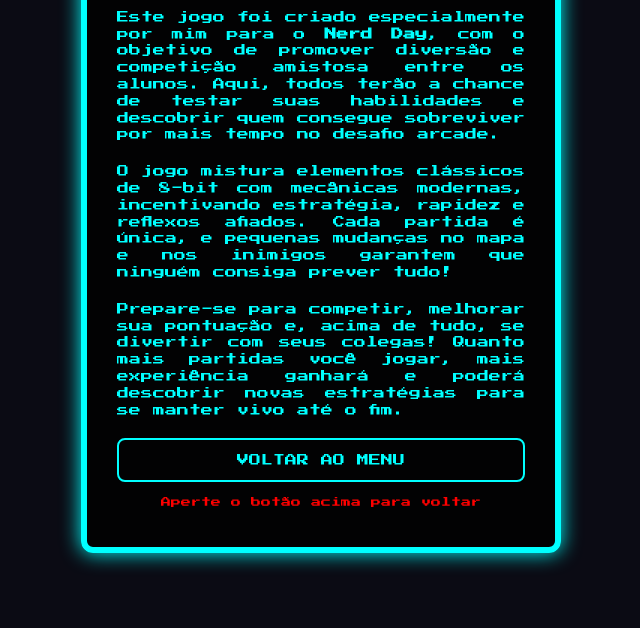
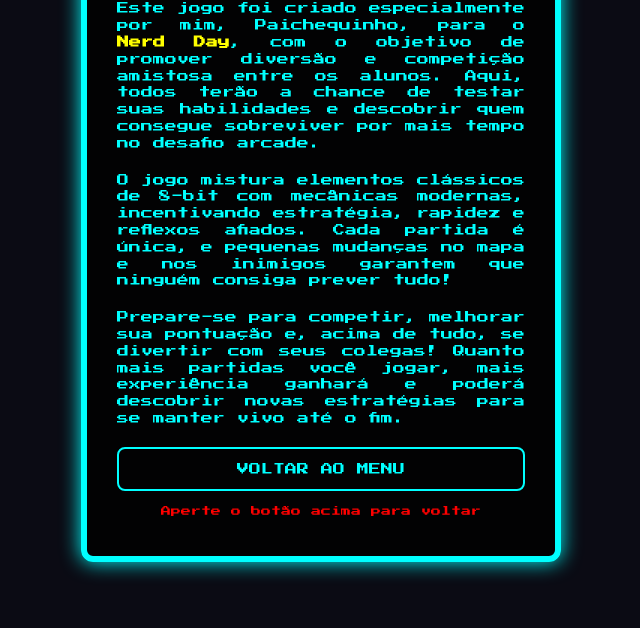
Before and after one commit to GuiPaicheco/LAST-SECONDS, a plain HTML site: page pages/about.html in a window 1280 px wide. Shown: the part 172-800 px from the top of the page, without its empty margins (319-959 px from the left). Drawn offline with Linux system fonts and the light colour scheme.

Commit message:
about att

```diff
--- a/pages/about.html
+++ b/pages/about.html
@@ -78,12 +78,16 @@
   @keyframes blink {
     50% { opacity: 0; }
   }
+
+  strong{
+    color: #ff0;
+  }
 </style>
 </head>
 <body>
   <div class="about-box">
     <h1>Sobre o Jogo</h1>
-    <p>Este jogo foi criado especialmente por mim para o <strong>Nerd Day</strong>, com o objetivo de promover diversão e competição amistosa entre os alunos. Aqui, todos terão a chance de testar suas habilidades e descobrir quem consegue sobreviver por mais tempo no desafio arcade.</p>
+    <p>Este jogo foi criado especialmente por mim, Paichequinho, para o <strong class="diferente">Nerd Day</strong>, com o objetivo de promover diversão e competição amistosa entre os alunos. Aqui, todos terão a chance de testar suas habilidades e descobrir quem consegue sobreviver por mais tempo no desafio arcade.</p>
     <p>O jogo mistura elementos clássicos de 8-bit com mecânicas modernas, incentivando estratégia, rapidez e reflexos afiados. Cada partida é única, e pequenas mudanças no mapa e nos inimigos garantem que ninguém consiga prever tudo!</p>
     <p>Prepare-se para competir, melhorar sua pontuação e, acima de tudo, se divertir com seus colegas! Quanto mais partidas você jogar, mais experiência ganhará e poderá descobrir novas estratégias para se manter vivo até o fim.</p>
     <button onclick="window.location.href='../index.html'">Voltar ao Menu</button>
```
